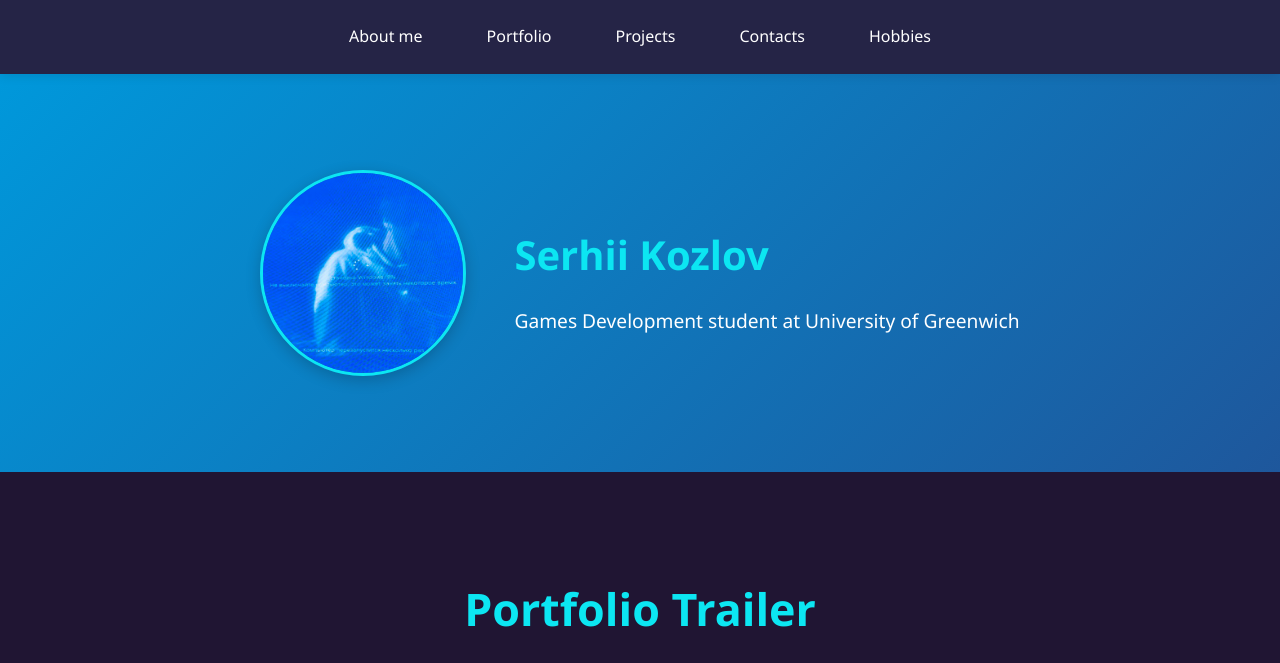
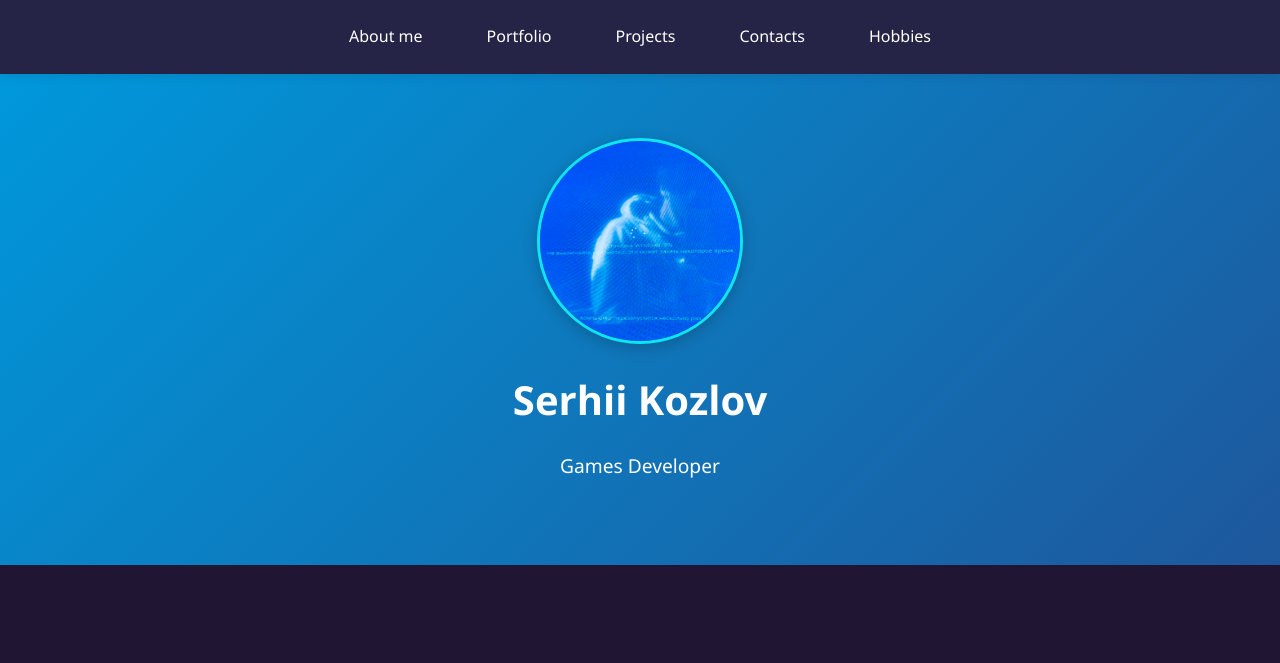
Before and after one commit to dandelion-greenwich/PortfolioWebsite, a plain HTML site: page index.html in a window 1280 px wide. Shown: the top 663 px of the page. Drawn offline with Linux system fonts and the light colour scheme.

Commit message:
Changed placement for main picture and changed colour

```diff
--- a/index.html
+++ b/index.html
@@ -26,7 +26,7 @@
     </div>
     <div class="about-text">
       <h2>Serhii Kozlov</h2> <!-- Your name as a header -->
-      <p>Games Development student at University of Greenwich</p>
+      <p>Games Developer</p>
     </div>
   </div>
 </section>
--- a/styles.css
+++ b/styles.css
@@ -72,24 +72,28 @@ h1 {
   text-align: center;
 }
 
+/* Center the About section content */
 .about-content {
   display: flex;
-  align-items: center;
-  justify-content: center;
-  gap: 3rem;
-  max-width: 1200px;
-  margin: 0 auto;
-  padding: 2rem;
+  flex-direction: column;
+  align-items: center;  /* Ensures everything is centered horizontally */
+  justify-content: center;  /* Centers the content vertically within the container */
 }
 
+/* Center and adjust profile photo */
 .profile-photo-container {
   width: 200px;
   height: 200px;
-  border-radius: 70%;
+  border-radius: 50%;
   overflow: hidden;
-  border: 3px solid var(--bright-cyan); /* Bright cyan border */
+  border: 3px solid var(--bright-cyan);
   box-shadow: 0 4px 15px rgba(0, 0, 0, 0.2);
-  flex-shrink: 0;
+  margin-bottom: 1rem;
+}
+
+/* Center the name and description */
+.about-text {
+  text-align: center;
 }
 
 .profile-photo {
@@ -100,18 +104,16 @@ h1 {
 }
 
 .about-text {
-  text-align: left;
+  text-align: center;
 }
 
 .about-text h2 {
-  font-size: 2.5rem;
-  color: var(--bright-cyan); /* Bright cyan for your name */
-  margin-bottom: 1rem;
+  font-size: 2.5rem; /* Ensures the name is large */
+  margin: 0.5rem 0; /* Adds space between the name and description */
 }
 
 .about-text p {
   font-size: 1.2rem;
-  line-height: 1.6;
 }
 
 /* Portfolio Section */
```
